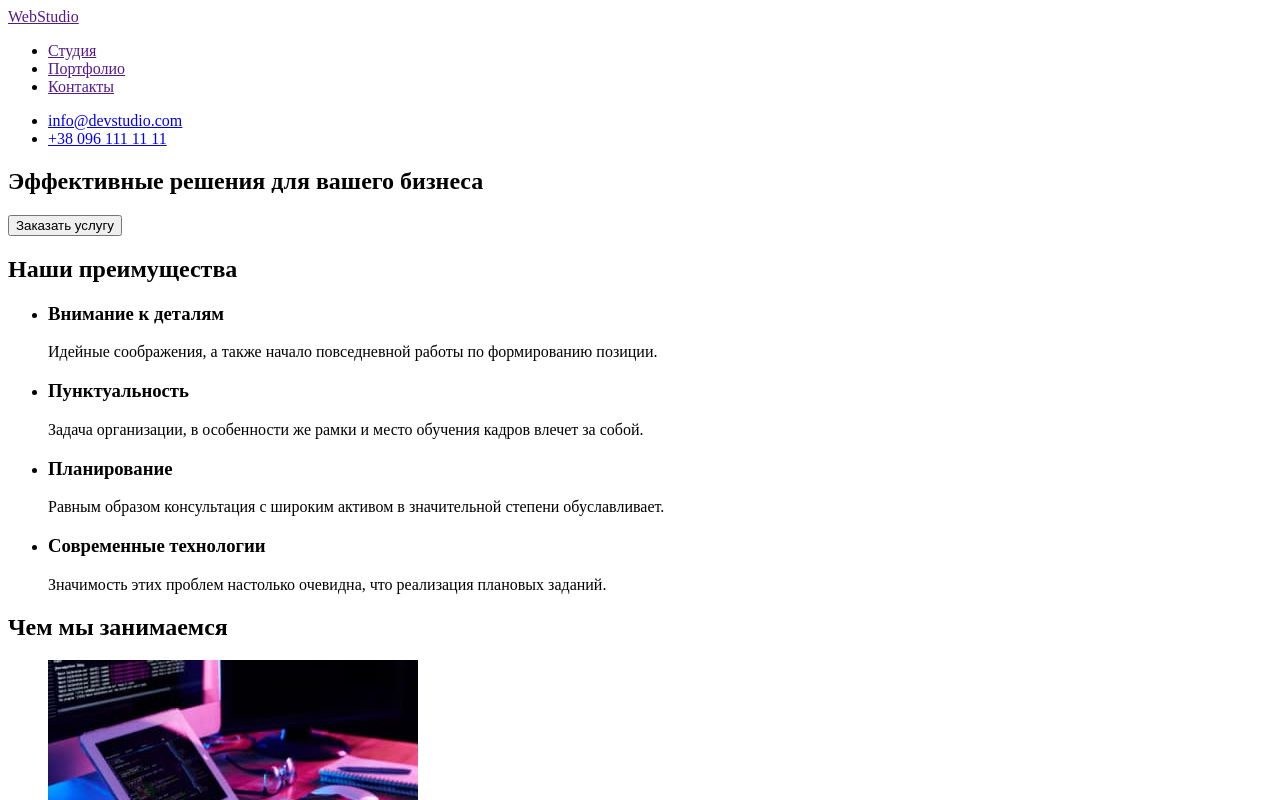
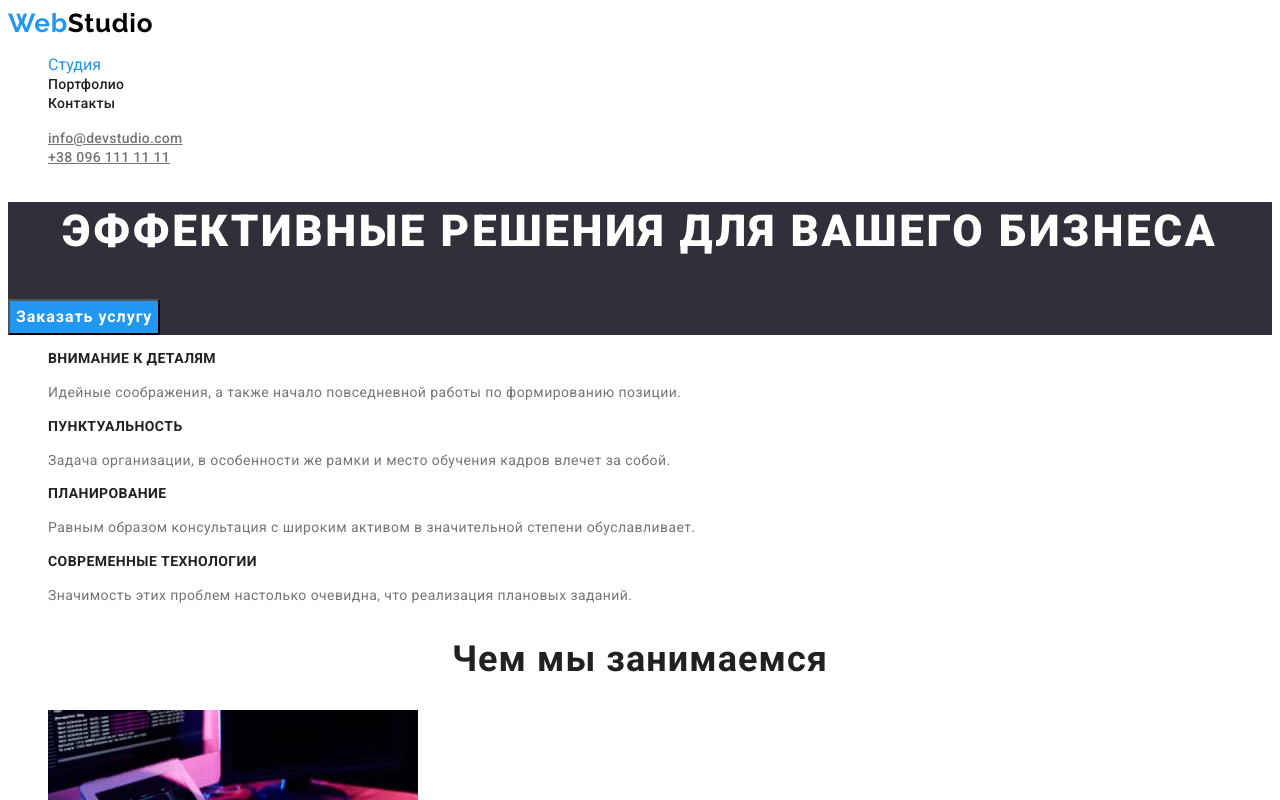
Before and after one commit to NataliaDelicheban/goit-markup-hw-02, a plain HTML site: page index.html in a window 1280 px wide. Shown: the top 800 px of the page. Drawn offline with Linux system fonts and the light colour scheme.

Commit message:
css page 1

```diff
--- /dev/null
+++ b/css/styles.css
@@ -0,0 +1,187 @@
+:root {
+    --header-color: #757575;
+    --title-color: #212121;
+    --accent-color: #2196F3;
+    }
+
+body {
+    font-family: "Roboto", "sans-serif";
+    color: var(--header-color);
+}
+
+/* Header*/
+
+.header {
+    background-color: #FFFFFF;
+}
+.link {
+    text-decoration: none;
+}
+.list {
+    list-style: none;
+}
+.logo {
+    font-family: "Raleway", "sans-serif";
+    font-style: normal;
+    font-weight: bold;
+    font-size: 26px;
+    line-height: 1.19;
+    letter-spacing: 0.03em;
+    color: var(--accent-color);
+}
+.logo-dark-text {
+    color: #000000;
+}
+.current {
+    color: var(--accent-color);
+    text-decoration: none;
+}
+.nav-link {
+font-family: "Roboto", "sans-serif";
+font-style: normal;
+font-weight: 500;
+font-size: 14px;
+line-height: 1.14;
+letter-spacing: 0.02em;
+color: #212121;
+}
+.nav-link:hover,
+.nav-link:focus {
+    color: var(--accent-color);
+}
+.nav-contact {
+font-family: "Roboto", "sans-serif";
+font-style: normal;
+font-weight: 500;
+font-size: 14px;
+line-height: 1.14;
+letter-spacing: 0.02em;
+color: #757575;
+}
+.nav-contact:hover,
+.nav-contact:focus {
+    color: var(--accent-color);
+}
+/* Section Name */
+.name {
+    background-color: #2F303A;
+}
+.name-title {
+font-style: normal;
+font-weight: 900;
+font-size: 44px;
+line-height: 1.36;
+text-align: center;
+letter-spacing: 0.06em;
+text-transform: uppercase;
+color: #FFFFFF;
+}
+.name-btn {
+font-family: inherit;
+font-style: normal;
+font-weight: 700;
+font-size: 16px;
+line-height: 1.87;
+display: flex;
+align-items: center;
+text-align: center;
+letter-spacing: 0.06em;
+color: #FFFFFF;
+background-color: var(--accent-color);
+}
+.name-btn:hover, .name-btn:focus {
+   background-color: #188CE8;
+}
+
+/* Section principles */
+.visually-hidden {
+    position: absolute;
+    width: 1px;
+    height: 1px;
+    margin: -1px;
+    padding: 0;
+    overflow: hidden;
+    border: 0;
+    clip: rect(0 0 0 0);
+}
+.principles-title {
+font-style: normal;
+font-weight: 700;
+font-size: 14px;
+line-height: 1.14;
+letter-spacing: 0.03em;
+text-transform: uppercase;
+color: var(--title-color);
+}
+.principles-text {
+font-size: 14px;
+line-height: 1.71;
+letter-spacing: 0.03em;
+}
+
+/* Section about */
+.about-title {
+font-style: normal;
+font-weight: 700;
+font-size: 36px;
+line-height: 1.17;
+text-align: center;
+letter-spacing: 0.03em;
+color: var(--title-color);
+}
+
+/* Team */
+.team {
+    background-color: #F5F4FA;;
+}
+.team-title {
+font-weight: 700;
+font-size: 36px;
+line-height: 1.17;
+text-align: center;
+letter-spacing: 0.03em;
+color: var(--title-color);
+}
+.team-name {
+font-weight: 500;
+font-size: 16px;
+line-height: 1.19;
+text-align: center;
+letter-spacing: 0.03em;
+color: var(--title-color);
+}
+.team-position {
+font-weight: 400;
+font-size: 16px;
+line-height: 1.19;
+text-align: center;
+letter-spacing: 0.03em;
+color: var(--header-color);
+}
+
+/* Footer */
+.footer {
+background-color: #2F303A;
+;
+}
+.logo-light-text {
+    color: #FFFFFF;
+}
+.adress-link {
+font-family: "Roboto", "sans-serif";
+font-style: normal;
+font-weight: 400;
+font-size: 14px;
+line-height: 1.71;
+letter-spacing: 0.03em;
+color: #FFFFFF;
+}
+.adress-contact {
+font-family: "Roboto", "sans-serif";
+font-style: normal;
+font-weight: 400;
+font-size: 14px;
+line-height: 1.71;
+letter-spacing: 0.03em;
+color: rgba(255, 255, 255, 0.6);
+}
--- a/index.html
+++ b/index.html
@@ -5,56 +5,60 @@
     <meta http-equiv="X-UA-Compatible" content="IE=edge">
     <meta name="viewport" content="width=device-width, initial-scale=1.0">
     <title>Web Studio</title>
-
+    <link rel="preconnect" href="https://fonts.googleapis.com">
+    <link rel="preconnect" href="https://fonts.gstatic.com" crossorigin>
+    <link href="https://fonts.googleapis.com/css2?family=Raleway:wght@700&family=Roboto:wght@400;500;700;900&display=swap"
+        rel="stylesheet">
+    <link rel="stylesheet" href="./css/styles.css">
 </head>
 <body>
-    <header>
-        <a href="">WebStudio</a>
+    <header class="header">
+        <a class="logo link" href="">Web<span class="logo-dark-text">Studio</span></a>
         <nav>
-        <ul>
-            <li><a href="">Студия</a></li>
-            <li><a href="">Портфолио</a></li>
-            <li><a href="">Контакты</a></li>
+        <ul class="list">
+            <li><a class="link, nav-link, current" href="">Студия</a></li>
+            <li><a class="link nav-link" href="./portfolio.html">Портфолио</a></li>
+            <li><a class="link nav-link" href="">Контакты</a></li>
         </ul>
         </nav>
-        <ul>
+        <ul class="list">
         <li>
-            <a href="mailto:info@devstudio.com">info@devstudio.com</a>
+            <a class="nav-contact" href="mailto:info@devstudio.com">info@devstudio.com</a>
         </li>
         <li>
-            <a href="tel:+380961111111">+38 096 111 11 11</a>
+            <a class="nav-contact" href="tel:+380961111111">+38 096 111 11 11</a>
         </li>
         </ul>
     </header>
     <main>
     <section class="name">
-        <h1>Эффективные решения для вашего бизнеса</h1>
-        <button type="button">Заказать услугу</button>
+        <h1 class="name-title">Эффективные решения для вашего бизнеса</h1>
+        <button class="name-btn" type="button">Заказать услугу</button>
     </section>
     <section class="principles">
-        <h2>Наши преимущества</h2>
-        <ul>
+        <h2 class="visually-hidden">Наши преимущества</h2>
+        <ul class="list">
             <li>
-                <h3>Внимание к деталям</h3>
-                <p>Идейные соображения, а также начало повседневной работы по формированию позиции.</p>
+                <h3 class="principles-title">Внимание к деталям</h3>
+                <p class="principles-text">Идейные соображения, а также начало повседневной работы по формированию позиции.</p>
             </li>
             <li>
-                <h3>Пунктуальность</h3>
-                <p>Задача организации, в особенности же рамки и место обучения кадров влечет за собой.</p>
+                <h3 class="principles-title">Пунктуальность</h3>
+                <p class="principles-text">Задача организации, в особенности же рамки и место обучения кадров влечет за собой.</p>
             </li>
             <li>
-                <h3>Планирование</h3>
-                <p>Равным образом консультация с широким активом в значительной степени обуславливает.</p>
+                <h3 class="principles-title">Планирование</h3>
+                <p class="principles-text">Равным образом консультация с широким активом в значительной степени обуславливает.</p>
             </li>
             <li>
-                <h3>Современные технологии</h3>
-                <p>Значимость этих проблем настолько очевидна, что реализация плановых заданий.</p>
+                <h3 class="principles-title">Современные технологии</h3>
+                <p class="principles-text">Значимость этих проблем настолько очевидна, что реализация плановых заданий.</p>
             </li>
         </ul>
     </section>
     <section class="about">
-        <h2>Чем мы занимаемся</h2>
-        <ul>
+        <h2 class="about-title">Чем мы занимаемся</h2>
+        <ul class="list">
             <li>
                 <img src="./images/img1.jpg" alt="человек печатает на клавиатуре"
                 width="370"
@@ -73,52 +77,52 @@
         </ul>
     </section>
     <section class="team">
-        <h2>Наша команда</h2>
-        <ul>
+        <h2 class="team-title">Наша команда</h2>
+        <ul class="list">
             <li>
                 <img src="./images/boy1.jpg" alt="парень в очках"
                 width="270"
                 height="260">
-                <h3>Игорь Демьяненко</h3>
-                <p lang="en">Product Designer</p>
+                <h3 class="team-name">Игорь Демьяненко</h3>
+                <p class="team-position" lang="en">Product Designer</p>
             </li>
             <li>
                 <img src="./images/girl.jpg" alt="девушка"
                 width="270"
                 height="260">
-                <h3>Ольга Репина</h3>
-                <p lang="en">Frontend Developer</p>
+                <h3 class="team-name">Ольга Репина</h3>
+                <p class="team-position" lang="en">Frontend Developer</p>
             </li>
             <li>
                 <img src="./images/boy2.jpg" alt="парень"
                 width="270"
                 height="260">
-                <h3>Николай Тарасов</h3>
-                <p lang="en">Marketing</p>
+                <h3 class="team-name">Николай Тарасов</h3>
+                <p class="team-position" lang="en">Marketing</p>
             </li>
             <li>
                 <img src="./images/boy3.jpg" alt="парень с бородой"
                 width="270"
                 height="260">
-                <h3>Михаил Ермаков</h3>
-                <p lang="en">UI Designer</p>
+                <h3 class="team-name">Михаил Ермаков</h3>
+                <p class="team-position" lang="en">UI Designer</p>
             </li>
         </ul>
     </section>
     </main>
-    <footer>
-        <a href="">WebStudio</a>
-        <address>
-            <ul>
+    <footer class="footer">
+        <a class="logo link" href="">Web<span class="logo-light-text">Studio</span></a>
+        <address class="address">
+            <ul class="list">
                 <li>
-                    <a href="https://goo.gl/maps/b5n3FPtcMpypodcq6" target="_blank" rel="noopener noreferre">
+                    <a class="link adress-link" href="https://goo.gl/maps/b5n3FPtcMpypodcq6" target="_blank" rel="noopener noreferre">
                         г. Киев, пр-т Леси Украинки, 26</a>
                 </li>
                 <li>
-                    <a href="mailto:info@example.com">info@example.com</a>
+                    <a class="link adress-contact" href="mailto:info@example.com">info@example.com</a>
                 </li>
                 <li>
-                    <a href="tel:+380991111111">+38 099 111 11 11</a>
+                    <a class="link adress-contact" href="tel:+380991111111">+38 099 111 11 11</a>
                 </li>
             </ul>
         </address>
```
Also changed, not shown: portfolio.html (added, +57 -0 lines).
